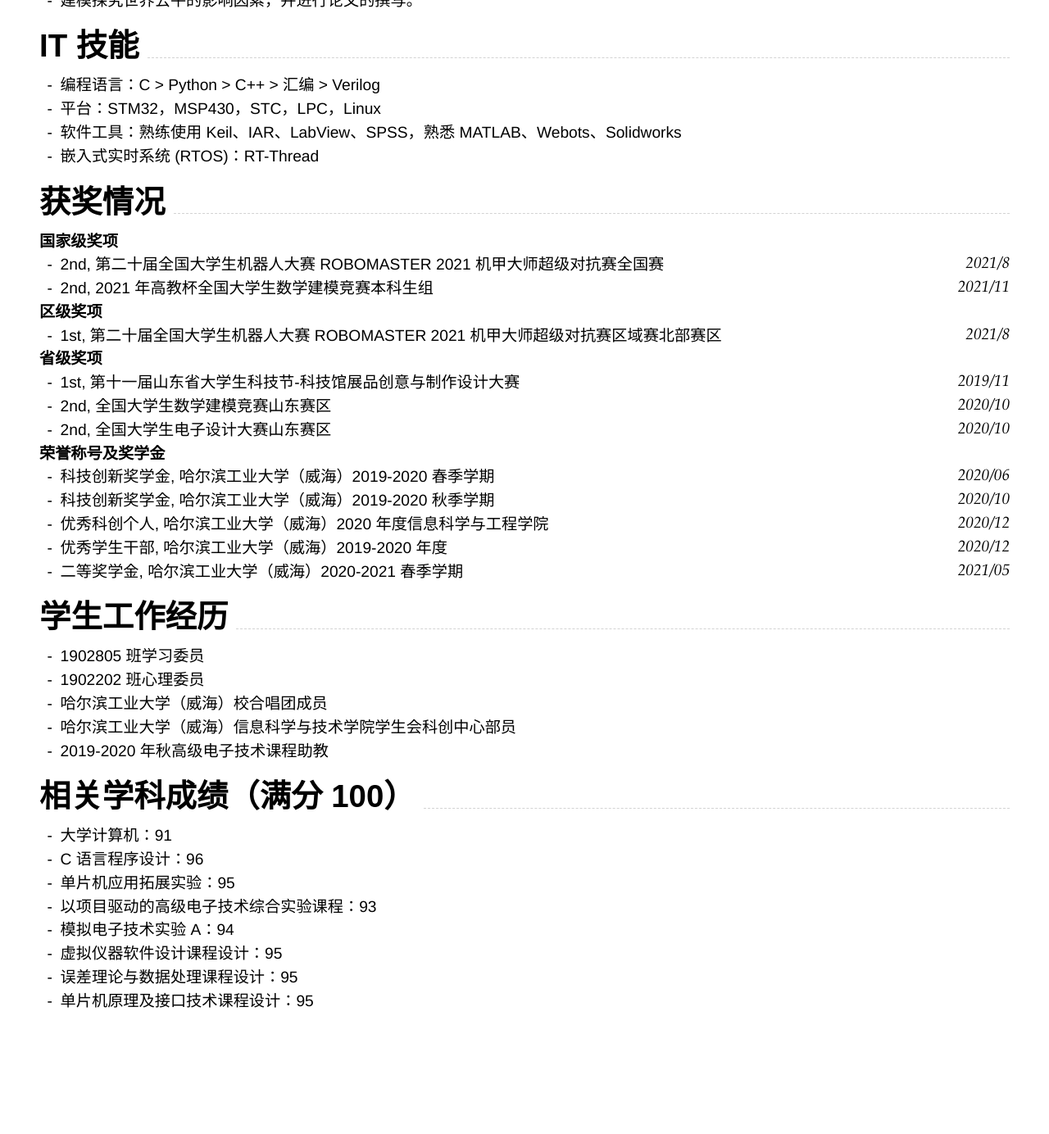
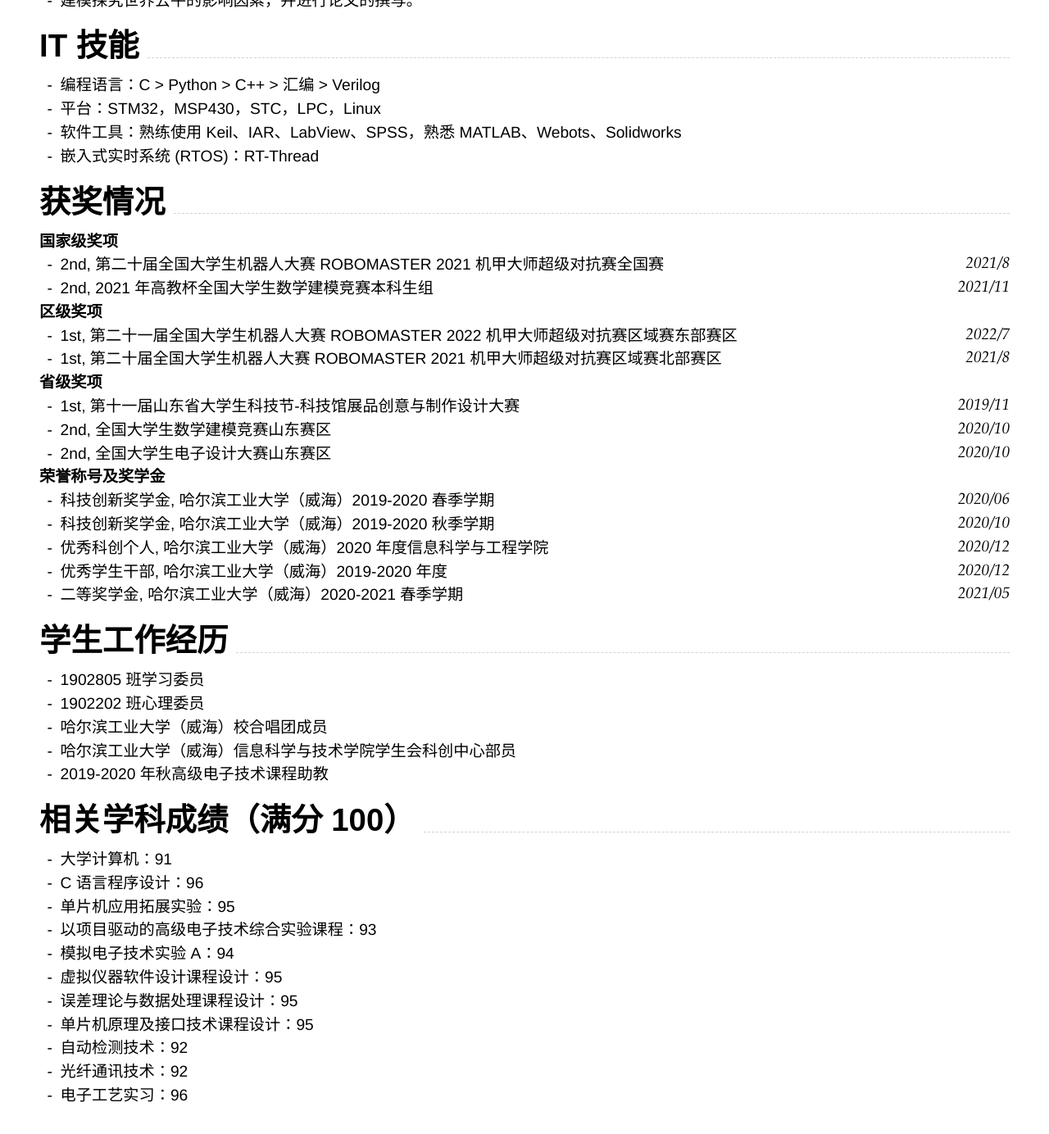
Before and after one commit to zuozuojia/CV_zh, a Jekyll site: the page built from index.md, in a window 1280 px wide and 1400 px high, scrolled down 1843 px. Shown: the top 1384 px of the window at 82% size. Built offline with Jekyll 4.4.1, drawn with Linux system fonts in a browser that asks for light colours; nearby versions of some CDN libraries; before the commit the page ends 3128 px from its top, so only the background shows below that; some of the changed text lies outside the part shown.

Commit message:
update GPA 3门课程成绩 1个奖项

```diff
--- a/index.md
+++ b/index.md
@@ -154,6 +154,7 @@ RoboMaster 新赛季升任队长职务，统筹管理，对 HERO 机器人战队
 - 2nd, 2021 年高教杯全国大学生数学建模竞赛本科生组 `2021/11`
 
 **区级奖项**
+- 1st, 第二十一届全国大学生机器人大赛 ROBOMASTER 2022 机甲大师超级对抗赛区域赛东部赛区 `2022/7`
 - 1st, 第二十届全国大学生机器人大赛 ROBOMASTER 2021 机甲大师超级对抗赛区域赛北部赛区 `2021/8`
 
 **省级奖项**
@@ -184,6 +185,9 @@ RoboMaster 新赛季升任队长职务，统筹管理，对 HERO 机器人战队
 - 虚拟仪器软件设计课程设计：95
 - 误差理论与数据处理课程设计：95
 - 单片机原理及接口技术课程设计：95
+- 自动检测技术：92
+- 光纤通讯技术：92
+- 电子工艺实习：96
 
 <!-- ### Footer
 
```
Also changed, not shown: other parts of index.md (+1 -1 lines).
